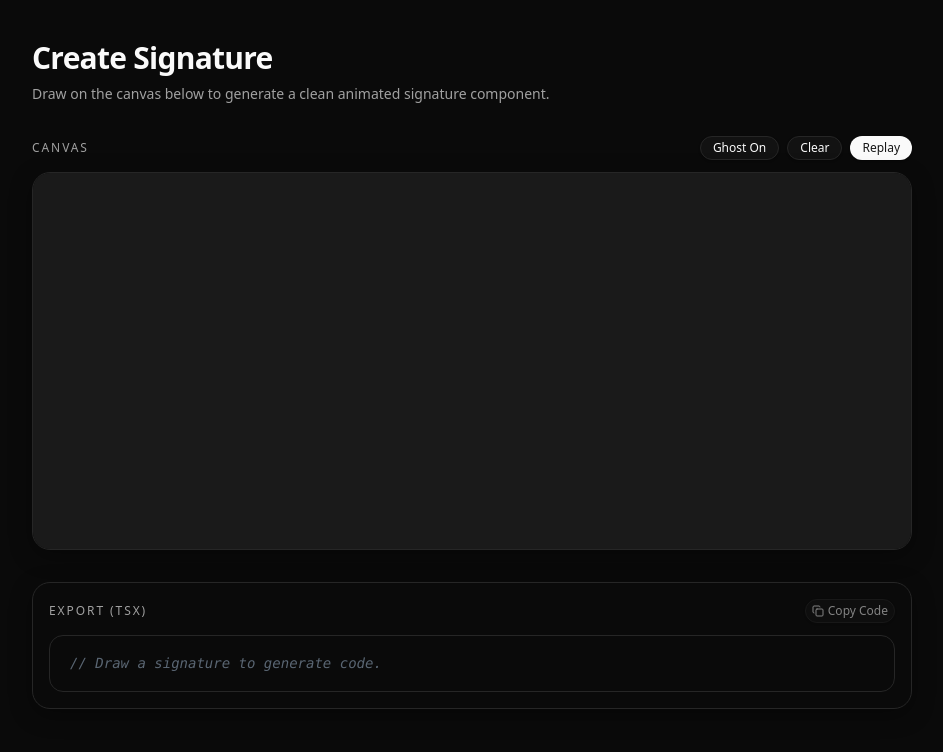
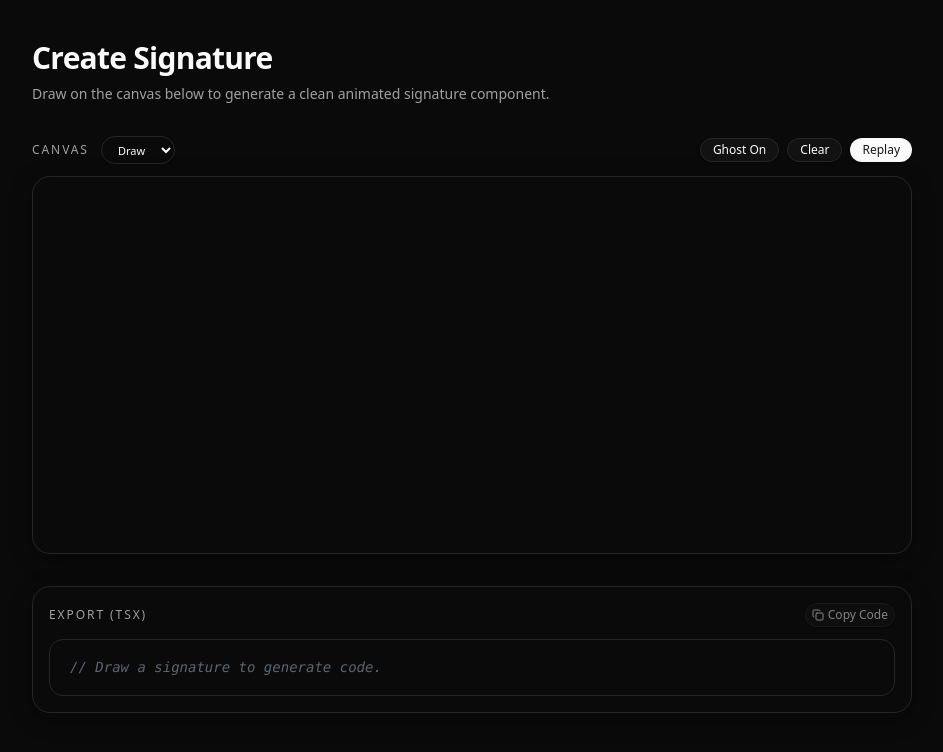
Before and after one commit to BroKarim/signature, a Next.js app: page /create in a window 1280 px wide. Shown: the top 752 px of the page, without its empty margins (168-1111 px from the left). Built offline with nearby package versions, Linux system fonts and the light colour scheme.

Commit message:
feat: update SignatureCanvas component with animation mode feat: add CanvasHeader component fix: update CodePreview styles and canvas background refactor: improve signature preview rendering perf: optimize signature preview animation

```diff
--- a/app/create/page.tsx
+++ b/app/create/page.tsx
@@ -2,32 +2,42 @@
 
 import { useEffect, useRef, useState } from "react";
 import { Check, Copy } from "lucide-react";
+import CanvasHeader from "@/components/create/CanvasHeader";
 import { Button } from "@/components/ui/button";
 import SignatureCanvas, { type SignatureCanvasHandle } from "@/components/signature/SignatureCanvas";
 import CodePreview from "@/components/CodePreview";
-import { generateMotionComponent } from "@/lib/signature/export";
+import { generateMotionComponent, type AnimationMode } from "@/lib/signature/export";
 import type { Stroke } from "@/lib/signature/types";
 
 export default function CreatePage() {
   const [ghostEnabled, setGhostEnabled] = useState(true);
+  const [animationMode, setAnimationMode] = useState<AnimationMode>("draw");
   const canvasRef = useRef<SignatureCanvasHandle | null>(null);
   const [codeOutput, setCodeOutput] = useState("");
   const [copied, setCopied] = useState(false);
   const copyTimeoutRef = useRef<number | null>(null);
+  const lastStrokesRef = useRef<Stroke[]>([]);
 
-  const handleStrokeEnd = (strokes: Stroke[]) => {
-    const code = generateMotionComponent(strokes, {
+  const buildCode = (strokes: Stroke[]) =>
+    generateMotionComponent(strokes, {
       componentName: "SignatureMotion",
       strokeColor: "#F7F5F3",
+      baseStrokeColor: "#6E665F",
+      baseStrokeOpacity: 0.45,
       strokeWidth: 2.2,
       duration: 2.6,
       easing: "easeOut",
+      animationMode,
     });
-    setCodeOutput(code);
+
+  const handleStrokeEnd = (strokes: Stroke[]) => {
+    lastStrokesRef.current = strokes;
+    setCodeOutput(buildCode(strokes));
   };
 
   const handleClear = () => {
     canvasRef.current?.clear();
+    lastStrokesRef.current = [];
     setCodeOutput("");
   };
 
@@ -49,12 +59,15 @@ export default function CreatePage() {
   };
 
   useEffect(() => {
+    if (lastStrokesRef.current.length > 0) {
+      setCodeOutput(buildCode(lastStrokesRef.current));
+    }
     return () => {
       if (copyTimeoutRef.current) {
         window.clearTimeout(copyTimeoutRef.current);
       }
     };
-  }, []);
+  }, [animationMode]);
 
   return (
     <div className="min-h-screen w-full bg-background text-foreground ">
@@ -64,9 +77,10 @@ export default function CreatePage() {
           <p className="text-sm text-muted-foreground">Draw on the canvas below to generate a clean animated signature component.</p>
         </div>
 
+        {/* canvas section */}
         <div className="flex w-full flex-col gap-3">
           <div className="flex items-center justify-between gap-4">
-            <div className="text-xs font-medium uppercase tracking-[0.16em] text-muted-foreground">Canvas</div>
+            <CanvasHeader mode={animationMode} onModeChange={setAnimationMode} />
             <div className="flex items-center gap-2">
               <Button type="button" onClick={() => setGhostEnabled((prev) => !prev)} variant="outline" size="xs" className="rounded-full px-3 text-xs shadow-[0px_1px_2px_rgba(0,0,0,0.25)]">
                 Ghost {ghostEnabled ? "On" : "Off"}
@@ -82,13 +96,19 @@ export default function CreatePage() {
 
           <div className="relative w-full overflow-hidden rounded-2xl border border-border bg-card/70 shadow-[0px_6px_22px_rgba(0,0,0,0.35)]">
             <div className="relative aspect-video w-full min-h-[320px] sm:aspect-[21/9] sm:min-h-[360px]">
-              <SignatureCanvas ref={canvasRef} ghostEnabled={ghostEnabled} onStrokeEnd={handleStrokeEnd} />
+              <SignatureCanvas
+                ref={canvasRef}
+                ghostEnabled={ghostEnabled}
+                animationMode={animationMode}
+                onStrokeEnd={handleStrokeEnd}
+              />
             </div>
           </div>
 
           <div className="rounded-2xl border border-border bg-muted/30 px-4 py-3 text-xs text-muted-foreground shadow-[0px_2px_8px_rgba(0,0,0,0.25)] sm:hidden">Rotate your phone to landscape for more drawing space.</div>
         </div>
 
+        {/* code section */}
         <div className="rounded-2xl border border-border bg-card/80 p-4 shadow-[0px_6px_22px_rgba(0,0,0,0.35)]">
           <div className="flex items-center justify-between gap-4">
             <div className="text-xs font-medium uppercase tracking-[0.16em] text-muted-foreground">Export (TSX)</div>
--- a/components/CodePreview.tsx
+++ b/components/CodePreview.tsx
@@ -22,9 +22,7 @@ export default function CodePreview({ code, placeholder, className }: CodePrevie
         return;
       }
       const rendered = await highlightCode(content, "tsx");
-      if (active) {
-        setHtml(rendered);
-      }
+      if (active) setHtml(rendered);
     })();
 
     return () => {
@@ -32,34 +30,19 @@ export default function CodePreview({ code, placeholder, className }: CodePrevie
     };
   }, [code, placeholder]);
 
+  const base = ["mt-3 min-h-0 rounded-xl p-4 text-[12px] leading-5", "overflow-auto [scrollbar-width:none] [-ms-overflow-style:none] [&::-webkit-scrollbar]:hidden", className].filter(Boolean).join(" ");
+
   if (!html) {
     return (
-      <pre
-        className={[
-          "mt-3 min-h-0 overflow-auto rounded-xl  p-4 text-[12px] leading-5 text-[#F7F5F3]",
-          className,
-        ]
-          .filter(Boolean)
-          .join(" ")}
-      >
+      <pre className={`${base} text-[#F7F5F3]`}>
         <code>{code || placeholder}</code>
       </pre>
     );
   }
 
   return (
-    <div
-      className={[
-        "mt-3 min-h-0 no-scrollbar overflow-hidden rounded-xl border  ",
-        className,
-      ]
-        .filter(Boolean)
-        .join(" ")}
-    >
-      <div
-        className="h-full overflow-auto [&>pre]:h-full [&>pre]:overflow-auto [scrollbar-width:none] [-ms-overflow-style:none] [&::-webkit-scrollbar]:hidden"
-        dangerouslySetInnerHTML={{ __html: html }}
-      />
+    <div className={["mt-3 min-h-0 rounded-xl border", "overflow-auto [scrollbar-width:none] [-ms-overflow-style:none] [&::-webkit-scrollbar]:hidden", className].filter(Boolean).join(" ")}>
+      <div className="[&>pre]:overflow-auto [&>pre]:[scrollbar-width:none] [&>pre]:[-ms-overflow-style:none] [&>pre]:[&::-webkit-scrollbar]:hidden" dangerouslySetInnerHTML={{ __html: html }} />
     </div>
   );
 }
--- /dev/null
+++ b/components/create/CanvasHeader.tsx
@@ -0,0 +1,27 @@
+"use client";
+
+import type { AnimationMode } from "@/lib/signature/export";
+
+type CanvasHeaderProps = {
+  mode: AnimationMode;
+  onModeChange: (mode: AnimationMode) => void;
+};
+
+export default function CanvasHeader({ mode, onModeChange }: CanvasHeaderProps) {
+  return (
+    <div className="flex items-center gap-3">
+      <div className="text-xs font-medium uppercase tracking-[0.16em] text-muted-foreground">
+        Canvas
+      </div>
+      <select
+        aria-label="Animation mode"
+        value={mode}
+        onChange={(event) => onModeChange(event.target.value as AnimationMode)}
+        className="h-7 rounded-full border border-border bg-card px-3 text-[11px] font-medium text-foreground shadow-[0px_1px_2px_rgba(0,0,0,0.25)] outline-none transition focus-visible:ring-2 focus-visible:ring-ring/50"
+      >
+        <option value="draw">Draw</option>
+        <option value="fill">Fill</option>
+      </select>
+    </div>
+  );
+}
--- a/components/signature/SignatureCanvas.tsx
+++ b/components/signature/SignatureCanvas.tsx
@@ -9,10 +9,12 @@ import { withVelocity } from "@/lib/signature/velocity";
 
 const LINE_COLOR = "#F7F5F3";
 const GHOST_COLOR = "#F7F5F3";
+const FILL_BASE_COLOR = "#6E665F";
 const MIN_WIDTH = 1.2;
 const MAX_WIDTH = 3.6;
 const VELOCITY_MAX = 2.5;
 const MIN_DISTANCE = 0.35;
+const FILL_BASE_OPACITY = 0.45;
 
 function toLocalPoint(
   event: React.PointerEvent<HTMLCanvasElement>,
@@ -30,6 +32,7 @@ function toLocalPoint(
 
 type SignatureCanvasProps = {
   ghostEnabled?: boolean;
+  animationMode?: "draw" | "fill";
   onStrokeEnd?: (strokes: Stroke[]) => void;
 };
 
@@ -39,7 +42,7 @@ export type SignatureCanvasHandle = {
 };
 
 const SignatureCanvas = forwardRef<SignatureCanvasHandle, SignatureCanvasProps>(
-  ({ ghostEnabled = false, onStrokeEnd }, ref) => {
+  ({ ghostEnabled = false, animationMode = "draw", onStrokeEnd }, ref) => {
     const canvasRef = useRef<HTMLCanvasElement | null>(null);
     const containerRef = useRef<HTMLDivElement | null>(null);
     const isDrawingRef = useRef(false);
@@ -63,7 +66,8 @@ const SignatureCanvas = forwardRef<SignatureCanvasHandle, SignatureCanvasProps>(
       ctx: CanvasRenderingContext2D,
       lastPoint: Point,
       point: Point,
-      lastMidpoint: { x: number; y: number } | null
+      lastMidpoint: { x: number; y: number } | null,
+      options: { lineColor: string; ghost: boolean; opacity: number }
     ) => {
       const mid = midpoint(lastPoint, point);
       const velocityFactor = Math.min(point.v / VELOCITY_MAX, 1);
@@ -86,7 +90,7 @@ const SignatureCanvas = forwardRef<SignatureCanvasHandle, SignatureCanvasProps>(
         ctx.stroke();
       };
 
-      if (ghostEnabled) {
+      if (options.ghost) {
         ctx.save();
         ctx.strokeStyle = GHOST_COLOR;
         ctx.globalAlpha = 0.2;
@@ -95,12 +99,30 @@ const SignatureCanvas = forwardRef<SignatureCanvasHandle, SignatureCanvasProps>(
         ctx.restore();
       }
 
-      ctx.strokeStyle = LINE_COLOR;
-      ctx.globalAlpha = 1;
+      ctx.strokeStyle = options.lineColor;
+      ctx.globalAlpha = options.opacity;
       ctx.lineWidth = width;
       drawCurve();
 
       return mid;
+    };
+
+    const drawStrokeInstant = (
+      ctx: CanvasRenderingContext2D,
+      stroke: Stroke,
+      opacity: number
+    ) => {
+      if (stroke.points.length < 2) return;
+      let lastMidpoint: { x: number; y: number } | null = null;
+      for (let i = 1; i < stroke.points.length; i += 1) {
+        const lastPoint = stroke.points[i - 1];
+        const point = stroke.points[i];
+        lastMidpoint = drawSegment(ctx, lastPoint, point, lastMidpoint, {
+          lineColor: FILL_BASE_COLOR,
+          ghost: false,
+          opacity,
+        });
+      }
     };
 
     useImperativeHandle(
@@ -112,6 +134,11 @@ const SignatureCanvas = forwardRef<SignatureCanvasHandle, SignatureCanvasProps>(
           const ctx = canvas.getContext("2d");
           if (!ctx) return;
           ctx.clearRect(0, 0, canvas.width, canvas.height);
+          if (animationMode === "fill") {
+            for (const stroke of strokesRef.current) {
+              drawStrokeInstant(ctx, stroke, FILL_BASE_OPACITY);
+            }
+          }
           strokesRef.current = [];
           currentStrokeRef.current = null;
           lastMidpointRef.current = null;
@@ -166,7 +193,11 @@ const SignatureCanvas = forwardRef<SignatureCanvasHandle, SignatureCanvasProps>(
                 while (index < points.length && times[index] <= elapsed) {
                   const lastPoint = points[index - 1];
                   const point = points[index];
-                  lastMidpoint = drawSegment(ctx, lastPoint, point, lastMidpoint);
+                  lastMidpoint = drawSegment(ctx, lastPoint, point, lastMidpoint, {
+                    lineColor: LINE_COLOR,
+                    ghost: false,
+                    opacity: 1,
+                  });
                   index += 1;
                 }
 
@@ -190,7 +221,7 @@ const SignatureCanvas = forwardRef<SignatureCanvasHandle, SignatureCanvasProps>(
           })();
         },
       }),
-      []
+      [animationMode, ghostEnabled]
     );
 
     useEffect(() => {
@@ -266,7 +297,11 @@ const SignatureCanvas = forwardRef<SignatureCanvasHandle, SignatureCanvasProps>(
       if (!ctx) return;
       const lastPoint = stroke.points[stroke.points.length - 2];
       if (!lastPoint) return;
-      lastMidpointRef.current = drawSegment(ctx, lastPoint, point, lastMidpointRef.current);
+      lastMidpointRef.current = drawSegment(ctx, lastPoint, point, lastMidpointRef.current, {
+        lineColor: LINE_COLOR,
+        ghost: ghostEnabled,
+        opacity: 1,
+      });
     };
 
     const endStroke = (event: React.PointerEvent<HTMLCanvasElement>) => {
@@ -283,7 +318,7 @@ const SignatureCanvas = forwardRef<SignatureCanvasHandle, SignatureCanvasProps>(
 
     return (
       <div ref={containerRef} className="relative h-full w-full">
-        <canvas ref={canvasRef} className="absolute inset-0 h-full w-full touch-none bg-[#1a1a1a]" onPointerDown={handlePointerDown} onPointerMove={handlePointerMove} onPointerUp={endStroke} onPointerCancel={endStroke} />
+        <canvas ref={canvasRef} className="absolute inset-0 h-full w-full touch-none " onPointerDown={handlePointerDown} onPointerMove={handlePointerMove} onPointerUp={endStroke} onPointerCancel={endStroke} />
       </div>
     );
   }
--- a/lib/signature/export.ts
+++ b/lib/signature/export.ts
@@ -61,10 +61,15 @@ export function getBounds(points: Point[]): SignatureBounds | null {
 export type MotionExportOptions = {
   componentName?: string;
   strokeColor?: string;
+  baseStrokeColor?: string;
+  baseStrokeOpacity?: number;
   strokeWidth?: number;
   duration?: number;
   easing?: string;
+  animationMode?: AnimationMode;
 };
+
+export type AnimationMode = "draw" | "fill";
 
 export function generateMotionComponent(
   strokes: Stroke[],
@@ -79,6 +84,9 @@ export function generateMotionComponent(
   const strokeWidth = options.strokeWidth ?? 2.2;
   const duration = options.duration ?? 2.6;
   const easing = options.easing ?? "easeOut";
+  const animationMode = options.animationMode ?? "draw";
+  const baseStrokeColor = options.baseStrokeColor ?? "#6E665F";
+  const baseStrokeOpacity = options.baseStrokeOpacity ?? 0.45;
 
   const viewBox = bounds ? `${bounds.minX.toFixed(2)} ${bounds.minY.toFixed(2)} ${(bounds.maxX - bounds.minX).toFixed(2)} ${(bounds.maxY - bounds.minY).toFixed(2)}` : "0 0 300 120";
 
@@ -88,7 +96,14 @@ export function generateMotionComponent(
     .map((path, index) => {
       const delay = (perStroke * index).toFixed(3);
       const dur = perStroke.toFixed(3);
-      return `      <motion.path\n        d=\"${path}\"\n        fill=\"none\"\n        stroke=\"${strokeColor}\"\n        strokeWidth={${strokeWidth}}\n        strokeLinecap=\"round\"\n        strokeLinejoin=\"round\"\n        initial={{ pathLength: 0 }}\n        animate={{ pathLength: 1 }}\n        transition={{ duration: ${dur}, ease: \"${easing}\", delay: ${delay} }}\n      />`;
+      const base = `      <path\n        d=\"${path}\"\n        fill=\"none\"\n        stroke=\"${baseStrokeColor}\"\n        strokeWidth={${strokeWidth}}\n        strokeLinecap=\"round\"\n        strokeLinejoin=\"round\"\n        strokeOpacity={${baseStrokeOpacity}}\n      />`;
+      const animated = `      <motion.path\n        d=\"${path}\"\n        fill=\"none\"\n        stroke=\"${strokeColor}\"\n        strokeWidth={${strokeWidth}}\n        strokeLinecap=\"round\"\n        strokeLinejoin=\"round\"\n        initial={{ pathLength: 0 }}\n        animate={{ pathLength: 1 }}\n        transition={{ duration: ${dur}, ease: \"${easing}\", delay: ${delay} }}\n      />`;
+
+      if (animationMode === "fill") {
+        return [base, animated].join("\n");
+      }
+
+      return animated;
     })
     .join("\n");
 
```
Also changed, not shown: app/preview/signature.tsx (+26 -19 lines).
